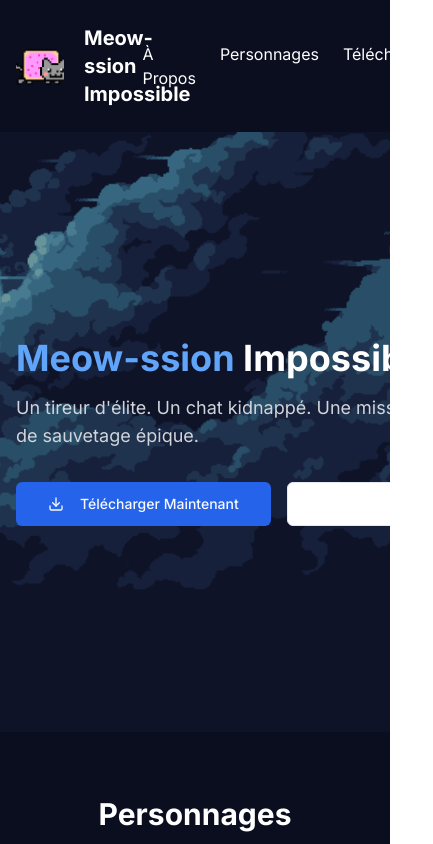
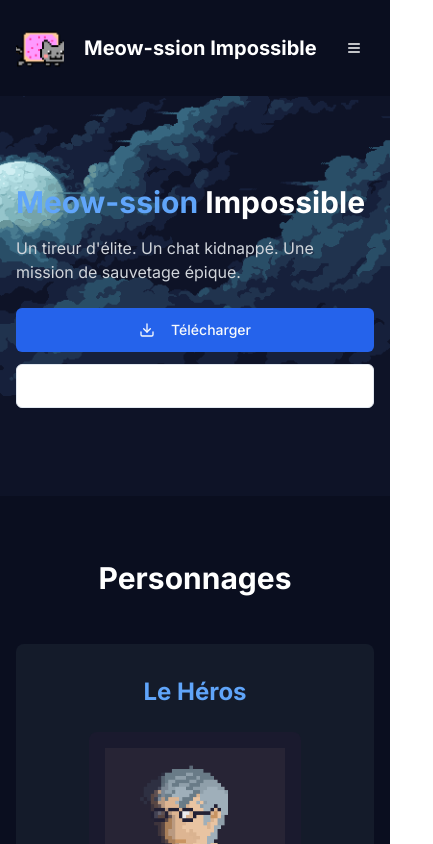
Before and after one commit to AMARA-Khaled/meow-ssion-impossible-website, a Next.js app: page / in a window 390 px wide. Shown: the top 844 px of the page, 433 px wide, since content can reach past the window. Built offline with nearby package versions, Linux system fonts and the light colour scheme.

Commit message:
Responsiveness, added

```diff
--- a/app/page.tsx
+++ b/app/page.tsx
@@ -2,19 +2,21 @@
 
 import Image from "next/image"
 import { Button } from "@/components/ui/button"
-import { Download, GamepadIcon as GameController } from "lucide-react"
+import { useState } from "react"
+import { Download, Menu, X } from "lucide-react"
 import UnityFeatures from "@/components/unity-features"
 
 export default function HomePage() {
+  const [mobileMenuOpen, setMobileMenuOpen] = useState(false)
 
   const handleDownload = () => {
-    const link = document.createElement('a');
-    link.href = '/Meow-ssion Impossible.zip'; // file in public folder
-    link.download = 'Meow-ssion Impossible.zip';
-    document.body.appendChild(link);
-    link.click();
-    document.body.removeChild(link);
-  };
+    const link = document.createElement("a")
+    link.href = "/Meow-ssion Impossible.zip" // file in public folder
+    link.download = "Meow-ssion Impossible.zip"
+    document.body.appendChild(link)
+    link.click()
+    document.body.removeChild(link)
+  }
 
   return (
     <div className="min-h-screen bg-[#0a0e1f] text-white">
@@ -22,24 +24,35 @@ export default function HomePage() {
       <header className="container mx-auto py-6 px-4">
         <div className="flex justify-between items-center">
           <div className="flex items-center gap-5">
-
-            <img src= "/images/nyan_cat.png" alt="chat" className=" inset-0 object-cover h-12 w-12" />
+            <img src="/images/nyan_cat.png" alt="chat" className=" inset-0 object-cover h-12 w-12" />
             <h1 className="text-xl font-bold">Meow-ssion Impossible</h1>
           </div>
           <nav>
-            <ul className="flex gap-6">
+            <div className="md:hidden">
+              <Button
+                variant="ghost"
+                size="icon"
+                onClick={() => setMobileMenuOpen(!mobileMenuOpen)}
+                className="text-white"
+              >
+                {mobileMenuOpen ? <X className="h-6 w-6" /> : <Menu className="h-6 w-6" />}
+              </Button>
+            </div>
+            <ul
+              className={`${mobileMenuOpen ? "flex" : "hidden"} md:flex flex-col md:flex-row absolute md:relative left-0 right-0 top-16 md:top-0 bg-[#0a0e1f] md:bg-transparent p-4 md:p-0 gap-6 z-20 md:z-auto`}
+            >
               <li>
-                <a href="#about" className="hover:text-blue-400 transition-colors">
+                <a href="#about" className="hover:text-blue-400 transition-colors block py-2 md:py-0">
                   À Propos
                 </a>
               </li>
               <li>
-                <a href="#characters" className="hover:text-blue-400 transition-colors">
+                <a href="#characters" className="hover:text-blue-400 transition-colors block py-2 md:py-0">
                   Personnages
                 </a>
               </li>
               <li>
-                <a href="#download" className="hover:text-blue-400 transition-colors">
+                <a href="#download" className="hover:text-blue-400 transition-colors block py-2 md:py-0">
                   Télécharger
                 </a>
               </li>
@@ -49,21 +62,21 @@ export default function HomePage() {
       </header>
 
       {/* Hero Section with New Background */}
-      <section className="relative h-[600px] overflow-hidden">
+      <section className="relative h-[400px] md:h-[600px] overflow-hidden">
         <div className="absolute inset-0">
           <Image src="/images/night-sky-background.png" alt="Ciel nocturne" fill className="object-cover" priority />
         </div>
         <div className="container mx-auto px-4 relative z-10 h-full flex items-center">
           <div className="max-w-2xl">
-            <h1 className="text-4xl md:text-6xl font-bold mb-4">
+            <h1 className="text-3xl md:text-4xl lg:text-6xl font-bold mb-4">
               <span className="text-blue-400">Meow-ssion</span> Impossible
             </h1>
-            <p className="text-lg text-gray-300 mb-8">
+            <p className="text-base md:text-lg text-gray-300 mb-6 md:mb-8">
               Un tireur d'élite. Un chat kidnappé. Une mission de sauvetage épique.
             </p>
-            <div className="flex gap-4">
+            <div className="flex flex-col sm:flex-row gap-3 md:gap-4">
               <Button onClick={handleDownload} size="lg" className="bg-blue-600 hover:bg-blue-700">
-                <Download className="mr-2 h-4 w-4" /> Télécharger Maintenant
+                <Download className="mr-2 h-4 w-4" /> Télécharger
               </Button>
               <Button
                 variant="outline"
@@ -211,11 +224,11 @@ export default function HomePage() {
           <h2 className="text-3xl font-bold mb-4">Prêt à Sauver Okşu?</h2>
           <p className="text-gray-300 mb-8">Téléchargez le jeu maintenant et commencez votre mission de sauvetage!</p>
           <div className="flex flex-col sm:flex-row gap-4 justify-center">
-            <Button onClick={handleDownload} size="lg" className="bg-blue-600 hover:bg-blue-700">
-              <Download className="mr-2 h-4 w-4" /> Télécharger pour Windows
+            <Button onClick={handleDownload} size="lg" className="bg-blue-600 hover:bg-blue-700 w-full sm:w-auto">
+              <Download className="mr-2 h-4 w-4" /> Windows
             </Button>
-            <Button onClick={handleDownload} size="lg" className="bg-indigo-600 hover:bg-indigo-700">
-              <Download className="mr-2 h-4 w-4" /> Télécharger pour Mac
+            <Button onClick={handleDownload} size="lg" className="bg-indigo-600 hover:bg-indigo-700 w-full sm:w-auto">
+              <Download className="mr-2 h-4 w-4" /> Mac
             </Button>
           </div>
           <p className="text-sm text-gray-400 mt-4">Version 1.0.0 | 35MB</p>
```
